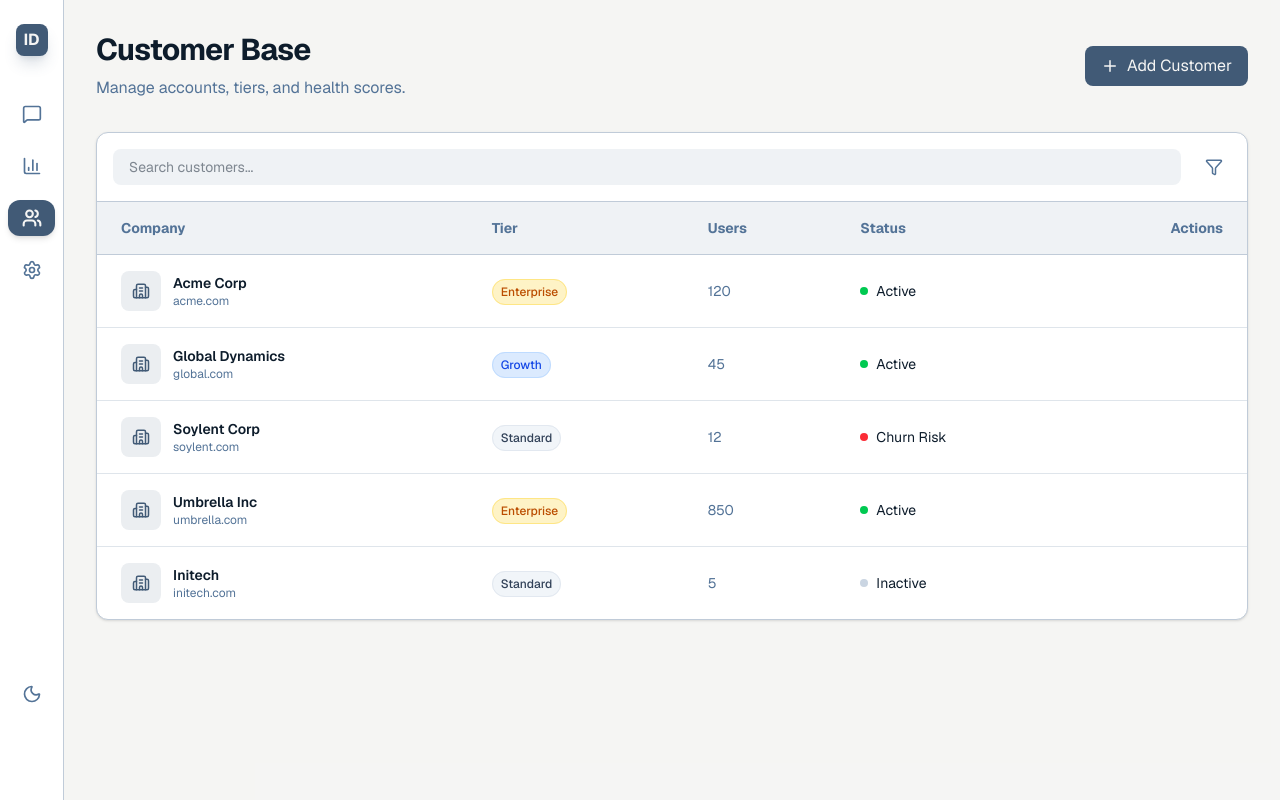
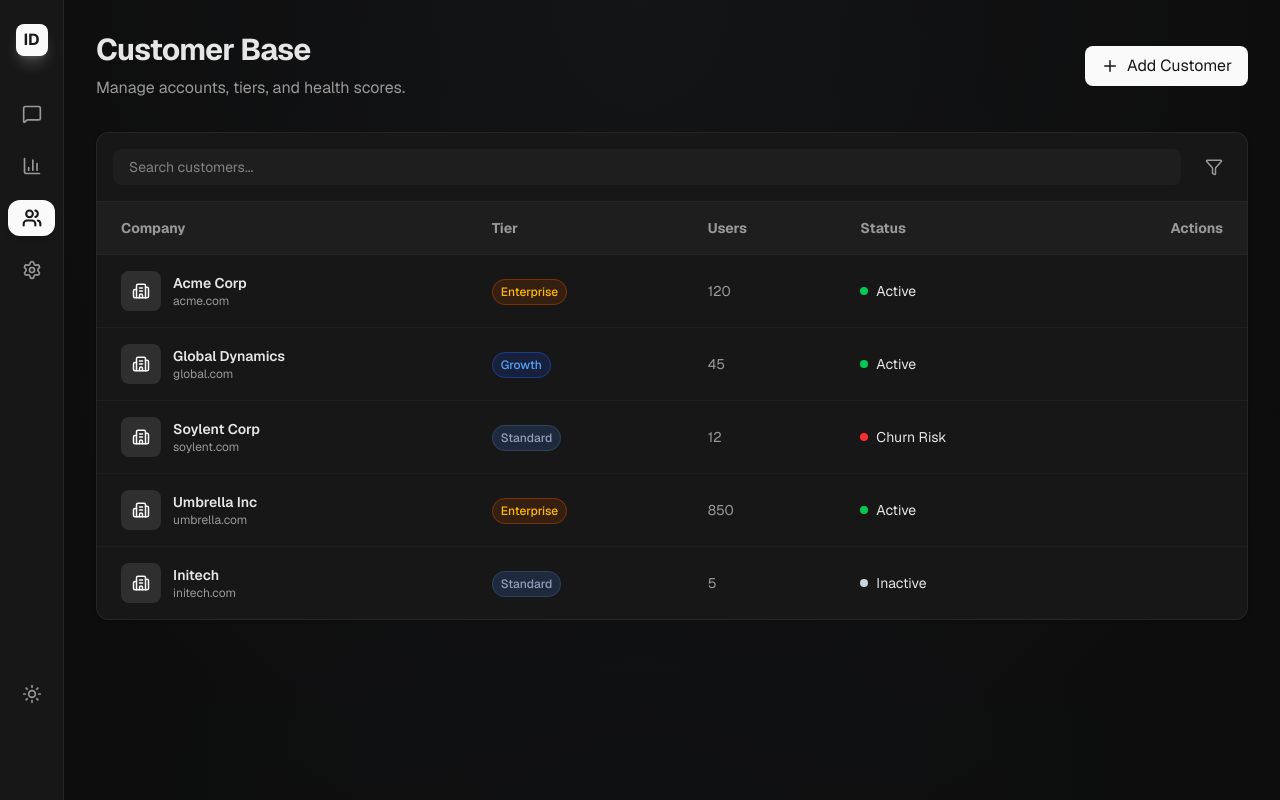
Before and after one commit to sanjitram/IntelliDesk, a Next.js app in the folder frontend/: page /dashboard/customers in a window 1280 px wide. Built offline with nearby package versions, Linux system fonts and the light colour scheme.

Commit message:
dark mode implemented

```diff
--- a/frontend/app/home/page.tsx
+++ b/frontend/app/home/page.tsx
@@ -2,6 +2,7 @@
 
 import React, { useState, useEffect } from "react";
 import Link from "next/link";
+import { useTheme } from "@/context/ThemeContext";
 import {
   ArrowRight,
   CheckCircle2,
@@ -15,15 +16,8 @@ import {
 } from "lucide-react";
 
 export default function HomePage() {
-  const [isDarkMode, setIsDarkMode] = useState(false);
-
-  useEffect(() => {
-    if (isDarkMode) {
-      document.documentElement.classList.add("dark");
-    } else {
-      document.documentElement.classList.remove("dark");
-    }
-  }, [isDarkMode]);
+  const { theme, toggleTheme } = useTheme();
+  const isDarkMode = theme === "dark";
 
   return (
     <div className="min-h-screen bg-background text-foreground flex flex-col font-sans transition-colors">
@@ -39,7 +33,7 @@ export default function HomePage() {
 
           <div className="flex items-center gap-3">
              <button
-                onClick={() => setIsDarkMode(!isDarkMode)}
+                onClick={toggleTheme}
                 className="p-2 text-muted-foreground hover:text-foreground hover:bg-accent/50 rounded-lg transition-colors"
                 title={isDarkMode ? "Switch to Light Mode" : "Switch to Dark Mode"}
             >
--- a/frontend/app/layout.tsx
+++ b/frontend/app/layout.tsx
@@ -1,5 +1,6 @@
 import type { Metadata } from "next";
 import { Geist, Geist_Mono } from "next/font/google";
+import { ThemeProvider } from "@/context/ThemeContext";
 import "./globals.css";
 
 const geistSans = Geist({
@@ -27,7 +28,9 @@ export default function RootLayout({
       <body
         className={`${geistSans.variable} ${geistMono.variable} antialiased`}
       >
-        {children}
+        <ThemeProvider>
+          {children}
+        </ThemeProvider>
       </body>
     </html>
   );
--- a/frontend/app/page.tsx
+++ b/frontend/app/page.tsx
@@ -13,17 +13,11 @@ import {
   Sun,
   LayoutDashboard
 } from "lucide-react";
+import { useTheme } from "@/context/ThemeContext";
 
 export default function HomePage() {
-  const [isDarkMode, setIsDarkMode] = useState(false);
-
-  useEffect(() => {
-    if (isDarkMode) {
-      document.documentElement.classList.add("dark");
-    } else {
-      document.documentElement.classList.remove("dark");
-    }
-  }, [isDarkMode]);
+  const { theme, toggleTheme } = useTheme();
+  const isDarkMode = theme === "dark";
 
   return (
     <div className="min-h-screen bg-background text-foreground flex flex-col font-sans transition-colors">
@@ -39,7 +33,7 @@ export default function HomePage() {
 
           <div className="flex items-center gap-3">
              <button
-                onClick={() => setIsDarkMode(!isDarkMode)}
+                onClick={toggleTheme}
                 className="p-2 text-muted-foreground hover:text-foreground hover:bg-accent/50 rounded-lg transition-colors"
                 title={isDarkMode ? "Switch to Light Mode" : "Switch to Dark Mode"}
             >
--- a/frontend/components/AppSidebar.tsx
+++ b/frontend/components/AppSidebar.tsx
@@ -12,21 +12,13 @@ import {
   Moon,
   MessageSquare
 } from "lucide-react";
+import { useTheme } from "@/context/ThemeContext";
 import { cn } from "@/lib/utils";
 
 export function AppSidebar() {
   const pathname = usePathname();
-  const [isDarkMode, setIsDarkMode] = useState(false);
-
-  // Initialize dark mode from system or local storage preference would generally go here
-  // For now, simple toggle state
-  useEffect(() => {
-    if (isDarkMode) {
-      document.documentElement.classList.add("dark");
-    } else {
-      document.documentElement.classList.remove("dark");
-    }
-  }, [isDarkMode]);
+  const { theme, toggleTheme } = useTheme();
+  const isDarkMode = theme === "dark";
 
   const navItems = [
     { href: "/dashboard", icon: MessageSquare, label: "Inbox" },
@@ -75,7 +67,7 @@ export function AppSidebar() {
 
       <div className="mt-auto mb-16 flex flex-col gap-6">
         <button
-            onClick={() => setIsDarkMode(!isDarkMode)}
+            onClick={toggleTheme}
             className="p-2 text-muted-foreground hover:text-foreground hover:bg-secondary rounded-lg transition-colors relative group"
             title={isDarkMode ? "Light Mode" : "Dark Mode"}
         >
--- /dev/null
+++ b/frontend/context/ThemeContext.tsx
@@ -0,0 +1,59 @@
+"use client";
+
+import React, { createContext, useContext, useEffect, useState } from "react";
+
+type Theme = "dark" | "light";
+
+interface ThemeContextType {
+  theme: Theme;
+  toggleTheme: () => void;
+}
+
+const ThemeContext = createContext<ThemeContextType | undefined>(undefined);
+
+export function ThemeProvider({ children }: { children: React.ReactNode }) {
+  const [theme, setTheme] = useState<Theme>("dark");
+  const [mounted, setMounted] = useState(false);
+
+  useEffect(() => {
+    const savedTheme = localStorage.getItem("theme") as Theme | null;
+    if (savedTheme) {
+      setTheme(savedTheme);
+    } else {
+      // Default to dark
+      setTheme("dark");
+    }
+    setMounted(true);
+  }, []);
+
+  useEffect(() => {
+    if (!mounted) return;
+
+    const root = window.document.documentElement;
+    root.classList.remove("light", "dark");
+    root.classList.add(theme);
+    localStorage.setItem("theme", theme);
+  }, [theme, mounted]);
+
+  const toggleTheme = () => {
+    setTheme((prev) => (prev === "dark" ? "light" : "dark"));
+  };
+
+  // Avoid hydration mismatch by rendering children only after mount,
+  // or accept that the initial render might be slightly different on the server.
+  // However, layout.tsx has 'dark' hardcoded now, so if we default to dark, we are good.
+
+  return (
+    <ThemeContext.Provider value={{ theme, toggleTheme }}>
+      {children}
+    </ThemeContext.Provider>
+  );
+}
+
+export function useTheme() {
+  const context = useContext(ThemeContext);
+  if (context === undefined) {
+    throw new Error("useTheme must be used within a ThemeProvider");
+  }
+  return context;
+}
```
